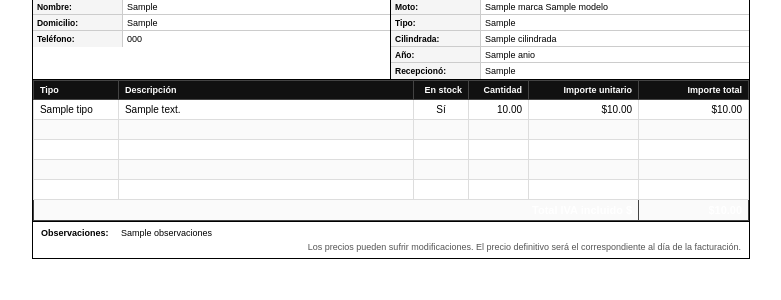
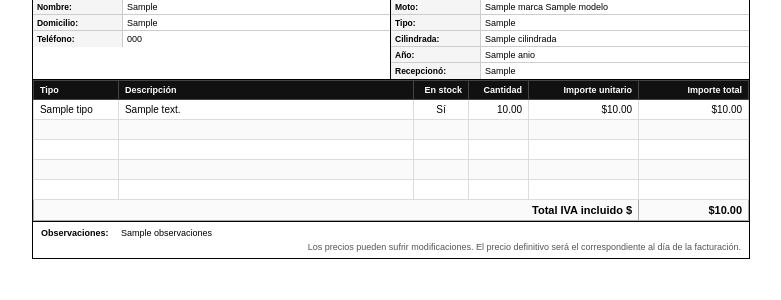
Before and after one commit to GastonEC1/taller-moto, a Flask app: page /presupuestos/1/imprimir in a window 1280 px wide. Shown: the part 172-472 px from the top of the page, without its empty margins (249-1030 px from the left). Run offline with Flask 3, Linux system fonts and the light colour scheme; tables that the repository leaves empty hold one stand-in row (values such as "Sample post"); a database or web service that is not in the repository returns one stand-in record (values such as "Sample title"); some libraries are stand-ins or nearby versions.

Commit message:
Fondo total row gris con letras negras

```diff
--- a/templates/presupuesto_print.html
+++ b/templates/presupuesto_print.html
@@ -39,7 +39,7 @@
     .items-table td.num{text-align:right}
     .items-table td.center{text-align:center}
     .items-table tr:nth-child(even) td{background:#fafafa}
-    .total-row td{background:#111;color:#fff;font-weight:bold;font-size:11px;border-color:#444}
+    .total-row td{background:#f0f0f0;color:#000;font-weight:bold;font-size:11px;border-color:#aaa}
 
     .bottom-section{border:1px solid #000;border-top:none;padding:6px 8px}
     .obs-row{display:grid;grid-template-columns:80px 1fr;margin-bottom:3px;font-size:9px}
```
